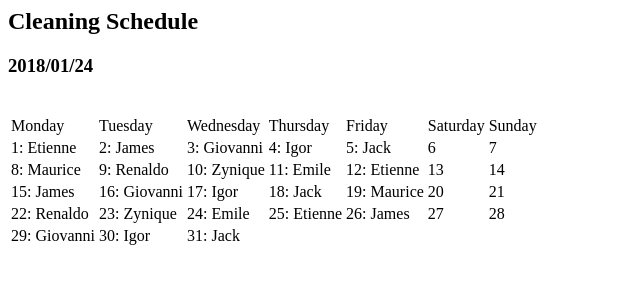
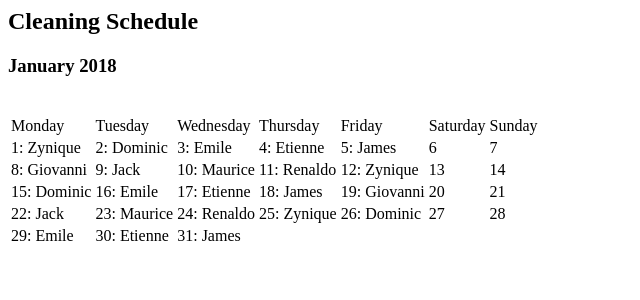
Before and after one commit to jsinclair/OfficeCleaning, a PHP site: page / in a window 1280 px wide. Shown: the top 300 px of the page, without its empty margins (0-640 px from the left). Run offline with PHP 8.4, Linux system fonts and the light colour scheme.

Commit message:
Removed Igor.

```diff
--- a/index.php
+++ b/index.php
@@ -1,10 +1,10 @@
 <?PHP
-
+// Renaldo Zynique
 echo "<h2>Cleaning Schedule</h2>";
 
 $date = date_create();
 
-echo "<h3>".date_format($date,"Y/m/d")."</h3>"."<br/>";
+echo "<h3>".date('F Y')."</h3>"."<br/>";
 
 /*echo (date('z') + 1)."<br/>";
 echo (date('W') + 1)."<br/>";
@@ -18,7 +18,7 @@ echo date('N',strtotime(date('Y-m-01')))."<br/>";
 echo date('z',strtotime(date('Y-m-01')))."<br/>";
 echo date("t")."<br/>";*/
 
-$cleaners = ['Emile','Etienne','James','Giovanni','Igor','Jack','Maurice','Renaldo','Zynique'];
+$cleaners = ['Renaldo','Zynique', 'Dominic', 'Emile','Etienne','James','Giovanni','Jack','Maurice'];
 
 echo "<table>";
 echo "<tr>";
```
